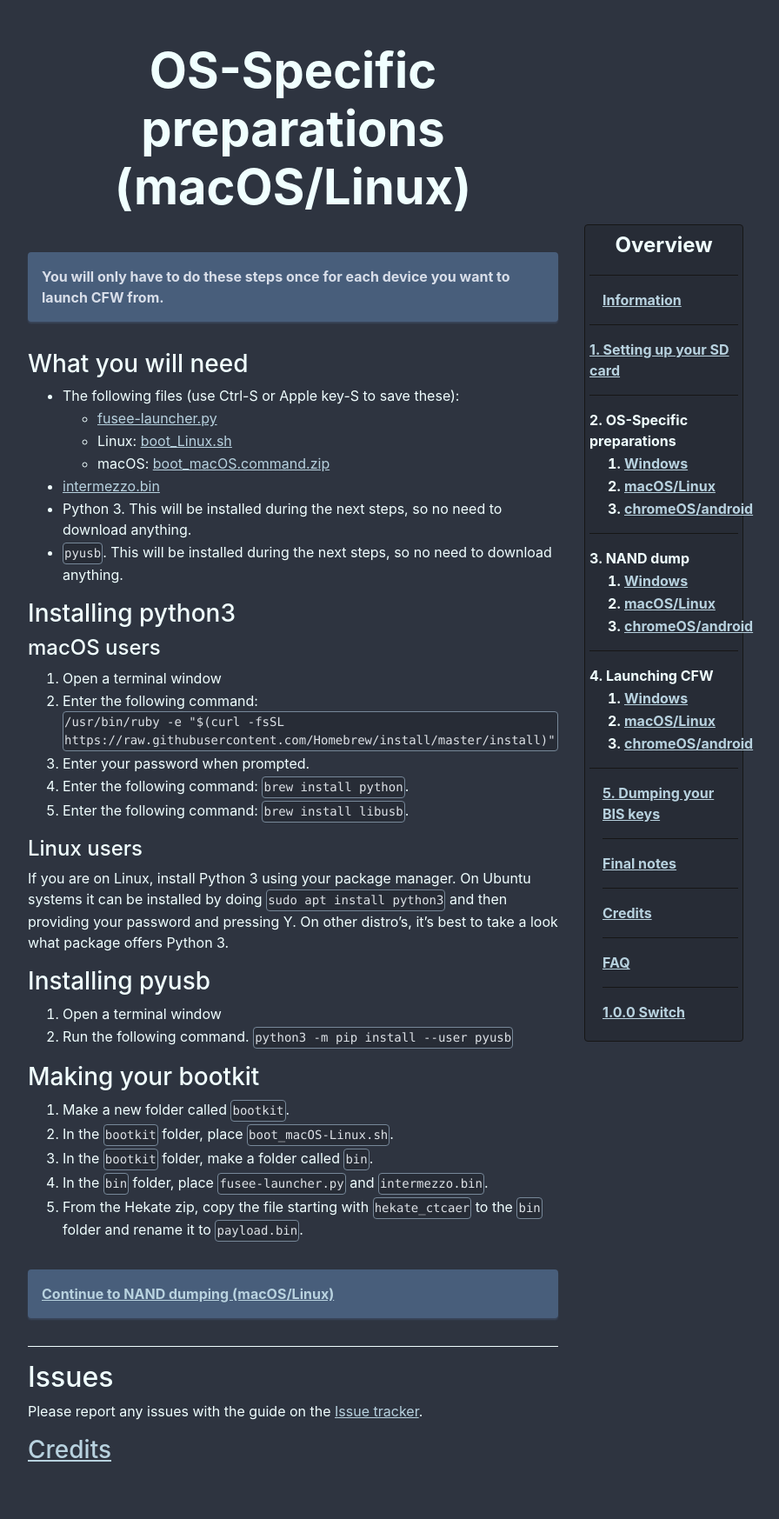
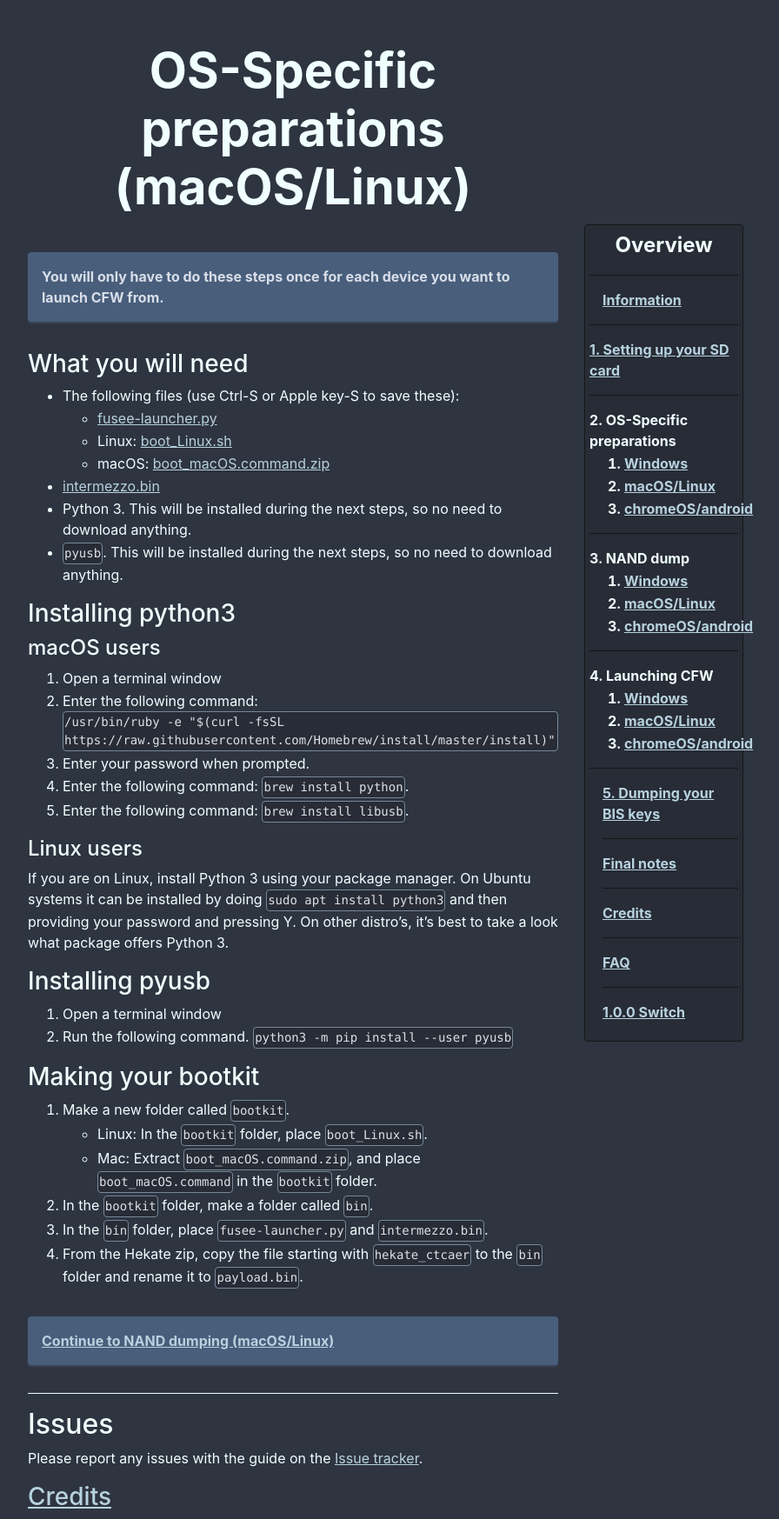
Before and after one commit to noirscape/SwitchGuideOLD, a Jekyll site: the page built from os-specific-preparations/linux.md, in a window 1280 px wide. Shown: the whole page at 87% size, without its empty margins (303-1199 px from the left). Built offline with Jekyll 4.4.1, drawn with Linux system fonts in a browser that asks for light colours; before the commit the page ends 1693 px from its top, so only the background shows below that.

Commit message:
os-specific-preparations: linux: update bootkit setup steps

```diff
--- a/os-specific-preparations/linux.md
+++ b/os-specific-preparations/linux.md
@@ -38,10 +38,11 @@
 ### Making your bootkit
 
 1. Make a new folder called `bootkit`.
-2. In the `bootkit` folder, place `boot_macOS-Linux.sh`.
-3. In the `bootkit` folder, make a folder called `bin`.
-4. In the `bin` folder, place `fusee-launcher.py` and `intermezzo.bin`.
-5. From the Hekate zip, copy the file starting with `hekate_ctcaer` to the `bin` folder and rename it to `payload.bin`.
+  - Linux: In the `bootkit` folder, place `boot_Linux.sh`.
+  - Mac: Extract `boot_macOS.command.zip`, and place `boot_macOS.command` in the `bootkit` folder.
+2. In the `bootkit` folder, make a folder called `bin`.
+3. In the `bin` folder, place `fusee-launcher.py` and `intermezzo.bin`.
+4. From the Hekate zip, copy the file starting with `hekate_ctcaer` to the `bin` folder and rename it to `payload.bin`.
 
 [Continue to NAND dumping (macOS/Linux)]({{ '/nand-dump/linux.html' | relative_url }}){: .a-table}
 {: .info-box}
```
